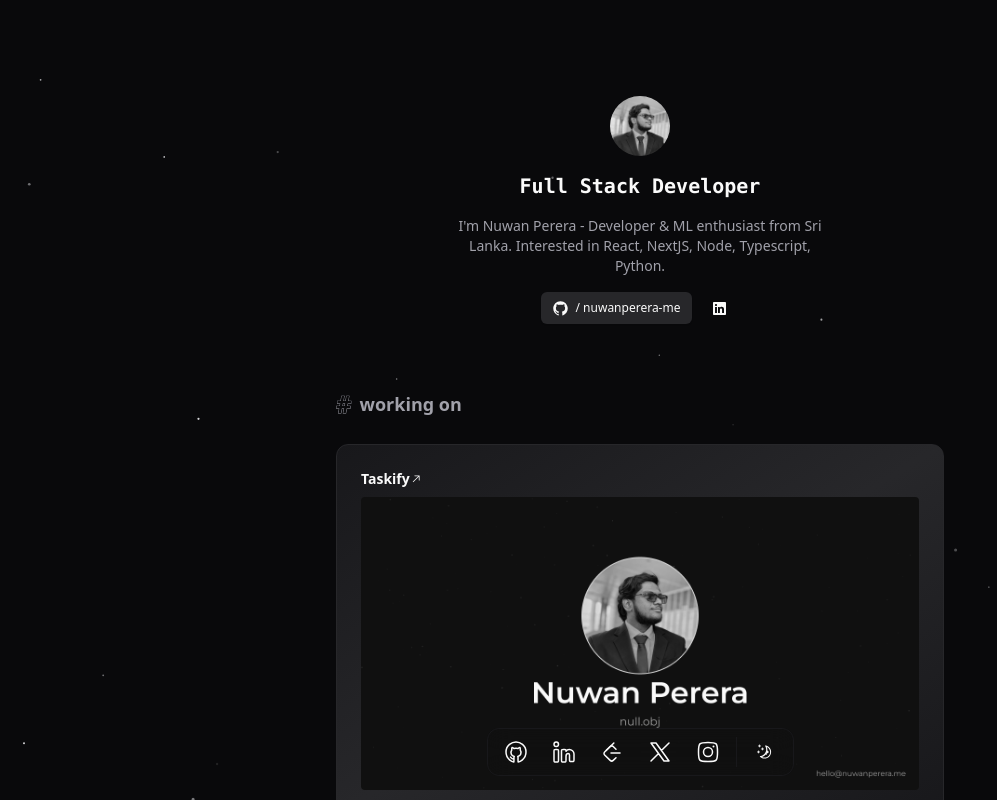
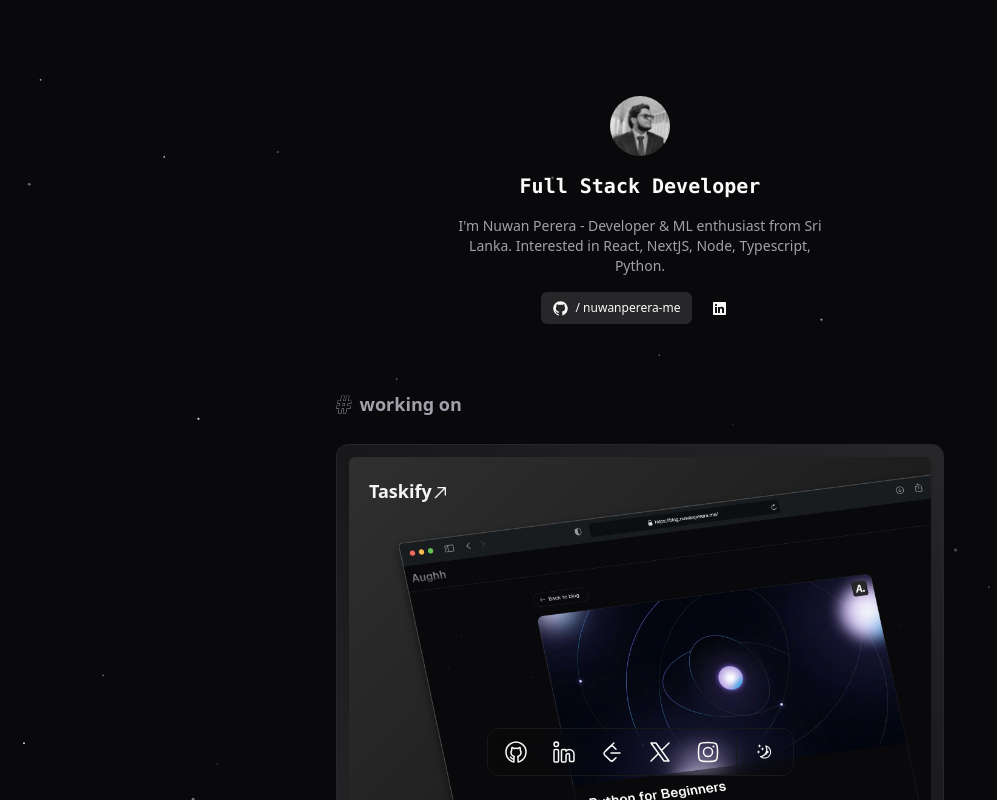
Before and after one commit to nuwanperera-me/nuwanperera-me, a Next.js app: page / in a window 1280 px wide. Shown: the top 800 px of the page, without its empty margins (0-997 px from the left). Built offline with nearby package versions, Linux system fonts and the light colour scheme.

Commit message:
chore: update working on section

```diff
--- a/app/page.tsx
+++ b/app/page.tsx
@@ -131,19 +131,24 @@ export default function Page() {
           </Button>
         </div>
       </section>
-      <section className="w-full space-y-2">
+      <section className="w-full space-y-2 mb-4">
         <h1 className="mb-4 inline-flex items-center gap-2 text-lg font-semibold text-muted-foreground">
           <span className="text-stroke select-none text-2xl">#</span> working on
         </h1>
-        <div className="h-auto w-full rounded-md sm:rounded-xl border border-border bg-gradient-to-br from-muted via-secondary to-muted p-3 sm:p-6">
-          <h1 className="text-sm font-semibold inline-flex items-center mb-2">Taskify <span><ArrowTopRightIcon height={12} width={12} /></span></h1>
-          <div className="w-full overflow-hidden rounded-sm">
+        <div className="group relative h-auto w-full cursor-pointer rounded-md border border-border bg-gradient-to-br from-muted via-secondary to-muted p-3 sm:rounded-xl">
+          <h1 className="absolute left-8 top-8 z-10 mb-2 inline-flex items-center text-lg font-semibold text-zinc-100 group-hover:text-white transition-colors duration-300">
+            Taskify
+            <span>
+              <ArrowTopRightIcon height={20} width={20} className="translate-y-0.5 -translate-x-0.5 group-hover:translate-x-0 group-hover:translate-y-0 transition-transform duration-300" />
+            </span>
+          </h1>
+          <div className="w-full overflow-hidden rounded-md drop-shadow-md">
             <Image
-              className=" transition-transform duration-300"
-              width={640}
-              height={320}
+              className="transition-transform duration-300 group-hover:scale-105"
+              width={1920}
+              height={1440}
               priority
-              src="/og-image.png"
+              src="/project-working-on.png"
               alt="Task manager banner"
             />
           </div>
```
Also changed, not shown: public/project-working-on.png (added).
